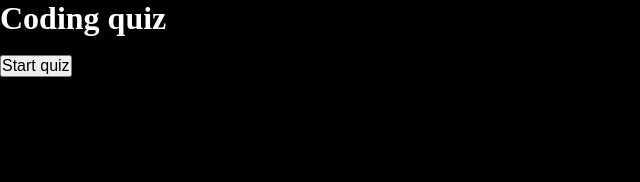
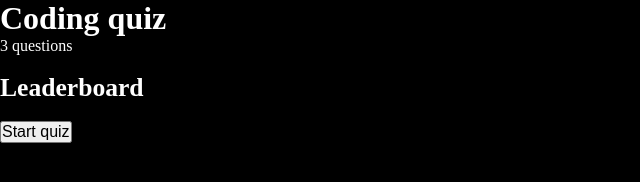
Before and after one commit to Clinery1/code_bootcamp_mod04, a plain HTML site: page index.html in a window 1280 px wide. Shown: the whole page, without its empty margins (0-640 px from the left). Drawn offline with Linux system fonts and the light colour scheme.

Commit message:
Update the quiz site and add a dynamic question counter

```diff
--- a/index.html
+++ b/index.html
@@ -10,7 +10,16 @@
         <h1>
             Coding quiz
         </h1>
+        <p id="question_count">
+        </p>
         <div id="leaderboard">
+            <br>
+            <h2>
+                Leaderboard
+            </h2>
+            <ol>
+            </ol>
+            <br>
         </div>
         <button id="start_quiz">
             Start quiz
--- a/index.js
+++ b/index.js
@@ -168,18 +168,13 @@ function show_leaderboard() {
         people.push([name,Number(localStorage.getItem(name))]);
     }
     people.sort(function(a,b){return b[1]-a[1]})
-    let list=document.createElement("ol");
-    LEADERBOARD.replaceChildren();
+    let list=LEADERBOARD.children[2];
+    list.replaceChildren();
     for (let i=0;i<people.length;i+=1) {
         let item=document.createElement("li");
         item.innerText=people[i][0]+": "+String(people[i][1])+"%";
         list.appendChild(item);
     }
-    if (people.length>0) {
-        LEADERBOARD.appendChild(document.createElement("br"));
-    }
-    LEADERBOARD.appendChild(list);
-    LEADERBOARD.appendChild(document.createElement("br"));
 }
 
 
@@ -210,3 +205,4 @@ RESTART_BUTTON.addEventListener("click",start_function);
 START_BUTTON.addEventListener("click",start_function);
 LEADERBOARD_BUTTON.addEventListener("click",show_leaderboard);
 show_leaderboard();
+document.getElementById("question_count").innerText+=String(QUESTIONS.length)+" questions";
```
Also changed, not shown: 1 other file.
